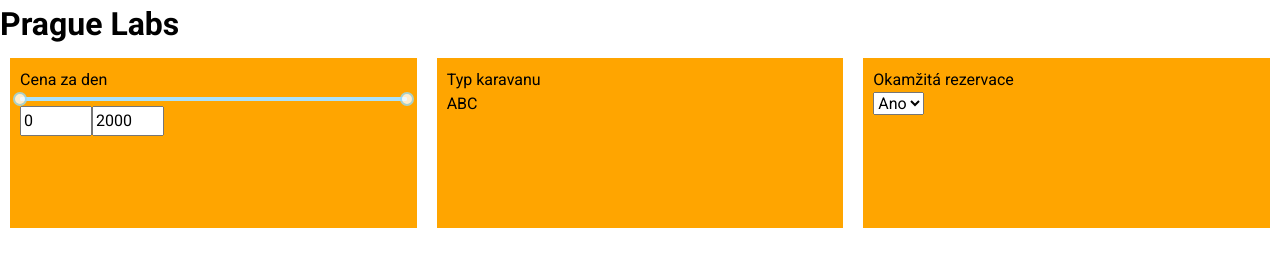
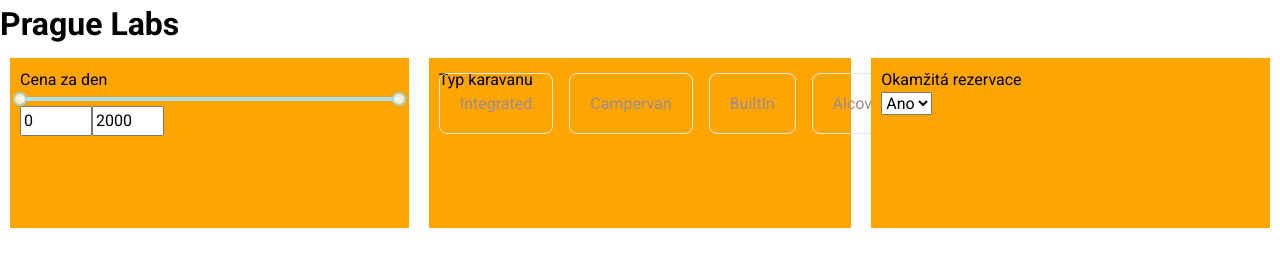
Before and after one commit to Svatex/Caravans, a Next.js app: page / in a window 1280 px wide. Shown: the top 268 px of the page. Built offline with nearby package versions, Linux system fonts and the light colour scheme; grey boxes are pictures that could not be loaded.

Commit message:
checkboxes

```diff
--- a/pages/index.tsx
+++ b/pages/index.tsx
@@ -1,11 +1,11 @@
 import styled from "styled-components";
-import { Heading } from "../src/styles/layout-styles";
+import {Heading} from "../src/styles/layout-styles";
 import React, {ChangeEvent, useEffect, useState} from "react";
 import axios from "axios";
 import Caravan from "../src/components/caravans/caravan";
 import Slider from 'rc-slider';
 import 'rc-slider/assets/index.css';
-import { Formik, Field } from "formik";
+import {Formik, Field} from "formik";
 import FormSection from "../src/components/filter/form-section";
 
 
@@ -37,6 +37,8 @@ const Home = () => {
         getCaravanData()
     }, [])
 
+    const caravans = ["Integrated", "Campervan", "BuiltIn", "Alcove"];
+
     return (
         <PageWrapper>
             <Heading>Prague Labs</Heading>
@@ -46,6 +48,7 @@ const Home = () => {
                         topRange: 0,
                         bottomRange: 2000,
                         instantBookable: "Ano",
+                        checked: []
                     }}
                     validateOnChange={false}
                     validateOnMount={false}
@@ -62,11 +65,11 @@ const Home = () => {
                                         defaultValue={[0, 2000]}
                                         step={20}
                                         value={[values.topRange, values.bottomRange]}
-                                        onChange={((value: any) =>{
+                                        onChange={((value: any) => {
                                             setFieldValue('topRange', value[0]);
                                             setFieldValue('bottomRange', value[1]);
                                             submitForm()
-                                        } )}
+                                        })}
                                     />
                                     <Field
                                         name="topRange"
@@ -74,7 +77,7 @@ const Home = () => {
                                         step={"20"}
                                         min={0}
                                         max={2000}
-                                        onChange={(e: ChangeEvent<HTMLInputElement>) =>{
+                                        onChange={(e: ChangeEvent<HTMLInputElement>) => {
                                             handleChange(e)
                                             submitForm()
                                         }}
@@ -93,7 +96,52 @@ const Home = () => {
 
                                 </FormSection>
                                 <FormSection heading={"Typ karavanu"}>
-                                    ABC
+                                    <div>
+                                        {caravans.map((caravan) => {
+                                            return (
+                                                <Label key={caravan}>
+                                                    <CustomField
+                                                        type="checkbox"
+                                                        name="checked"
+                                                        value={caravan}
+                                                        onChange={(e: ChangeEvent<HTMLInputElement>) => {
+                                                            handleChange(e)
+                                                            submitForm()
+                                                        }}
+                                                    />
+                                                    {caravan}
+                                                </Label>
+                                            )
+                                        })}
+                                    </div>
+{/*
+                                    <Label key={caravan} id={caravan}>
+
+                                        <CustomField
+                                            name={caravan}
+                                            render={({ field, form }) => {
+                                                return (
+                                                    <input
+                                                        type="checkbox"
+                                                        id={caravan}
+                                                        checked={field.value}
+                                                        onChange={(e: ChangeEvent<HTMLInputElement>) => {
+                                                            setFieldValue(caravan, e.target.value);
+                                                            submitForm()
+                                                        }}
+                                                        {...field}
+                                                    />
+                                                );
+                                            }}
+                                        />
+                                        {caravan}
+                                    </Label>
+*/}
+
+
+
+
+
                                 </FormSection>
                                 <FormSection heading={"Okamžitá rezervace"}>
                                     <Field
@@ -147,4 +195,29 @@ const FormikForm = styled.div`
   display: flex;
 `
 
+const Label = styled.label`
+  border: 1px solid #EDEAE3;
+  cursor: pointer;
+  border-radius: 8px;
+  color: #9C8C8C;
+  font-size: 16px;
+  margin: 0 16px 16px 0;
+  padding: 20px;
+
+  :hover {
+    border: 2px solid #119383;
+  }
+
+  :active {
+    border-color: transparent;
+    background-color: #a4e0fd;
+  }
+`;
+
+
+const CustomField = styled(Field) `
+  display: none;
+`
+
+
 export default Home
```
